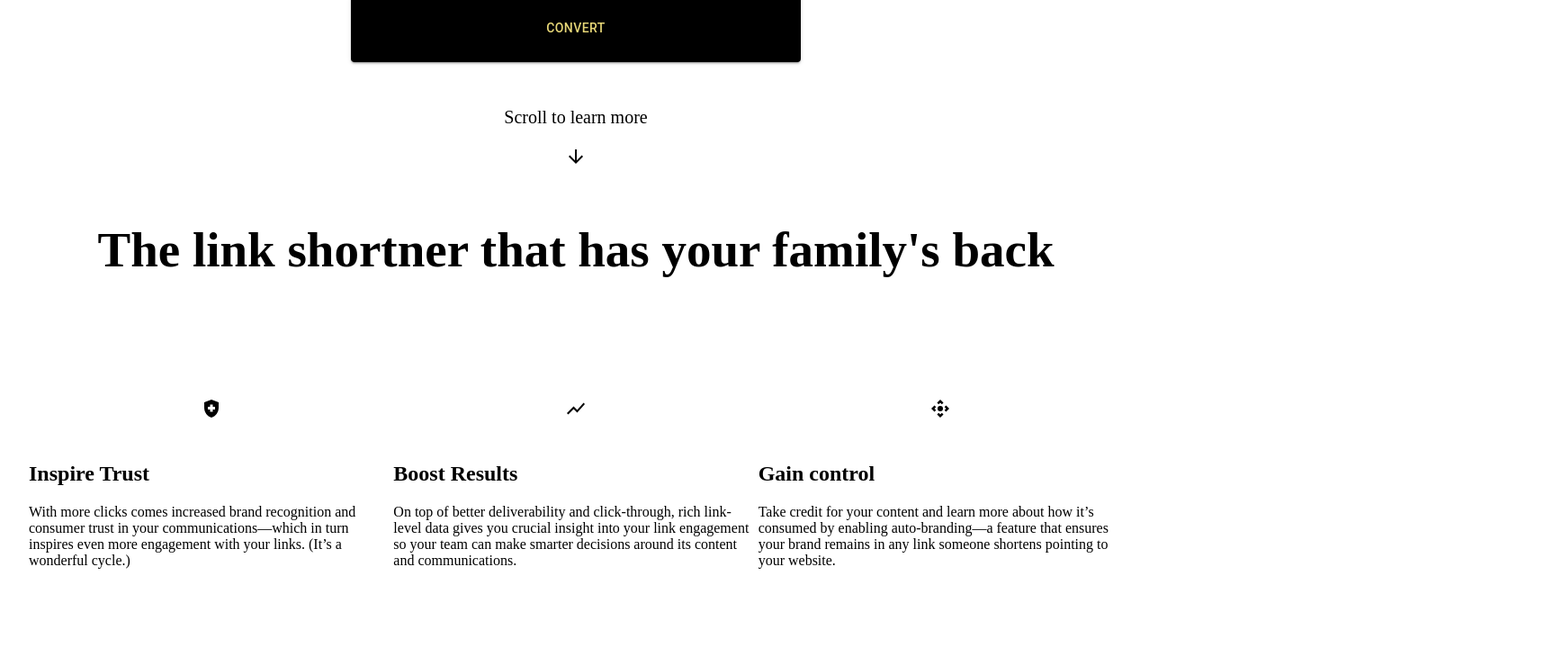
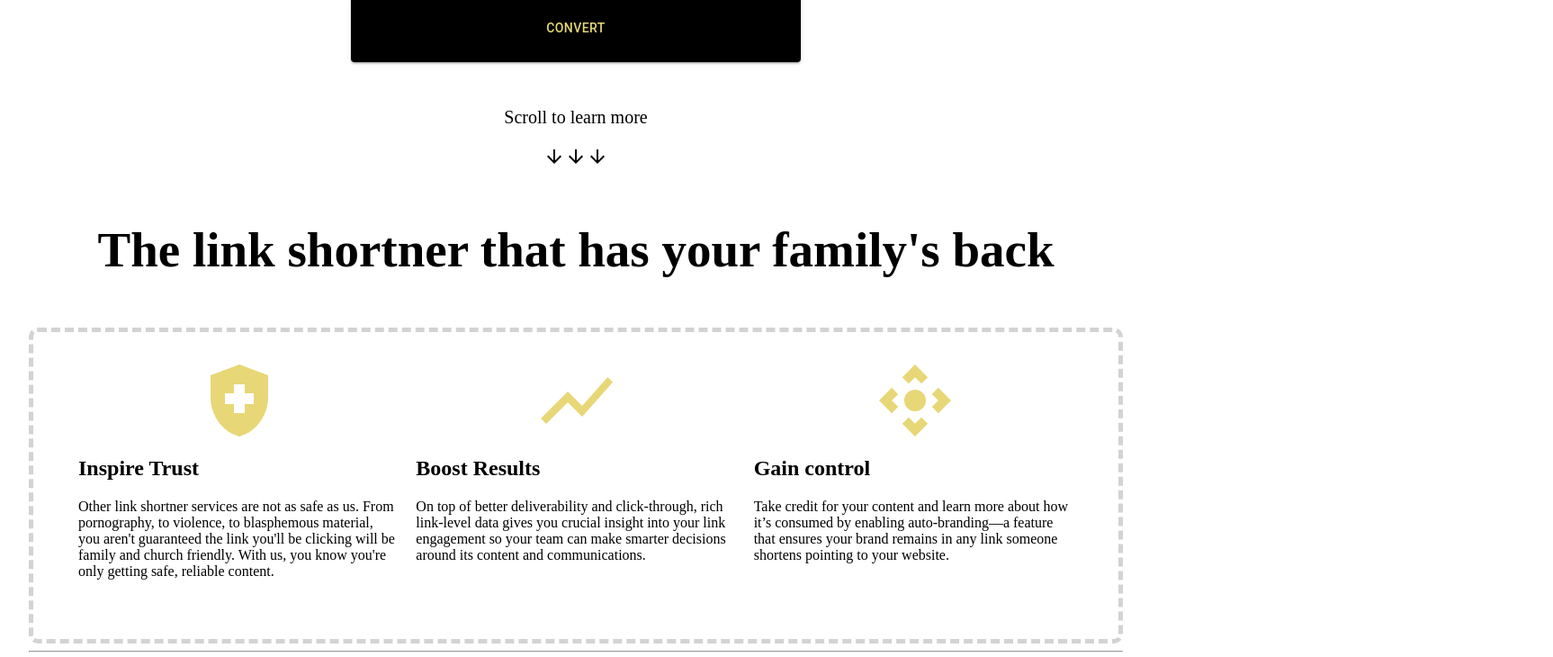
Before and after one commit to infiniteoo/LDSchur.ch, a React (Create React App) app in the folder client/: page / in a window 1280 px wide. Shown: the part 510-1240 px from the top of the page at 90% size, 1726 px wide, since content can reach past the window. Before the commit the page ends 1166 px from the top, so only its background shows below. Built offline with nearby package versions, Linux system fonts and the light colour scheme; a web font is replaced by a local one.

Commit message:
snackbar appears when user clicks copy to clipboard

```diff
--- a/client/src/components/middleSplash/Middle.js
+++ b/client/src/components/middleSplash/Middle.js
@@ -22,12 +22,19 @@ const useStyles = makeStyles({
     display: "grid",
     gridTemplateColumns: "repeat(3, 1fr)",
     fontFamily: ["Georama"],
+    gap: "20px",
+    border: "5px dashed lightgrey",
+    borderRadius: "10px",
+    padding: "50px",
   },
   icons: {
-    fontSize: "7rem !important",
+    /* fontSize: "5rem !important", */
+    transform: "scale(4)",
     textAlign: "center",
     justifyContent: "center",
     alignItems: "center",
+    color: "#E7D777",
+    padding: "20px",
   },
 });
 
@@ -37,6 +44,8 @@ export default function Middle() {
     <>
       <div className={classes.scroll}>
         <p>Scroll to learn more</p>
+        <ArrowDownward />
+        <ArrowDownward />
         <ArrowDownward />
       </div>
       <div className={classes.middle}>
@@ -51,9 +60,7 @@ export default function Middle() {
           </div>
           <h2>Inspire Trust</h2>
           <p>
-            With more clicks comes increased brand recognition and consumer
-            trust in your communications—which in turn inspires even more
-            engagement with your links. (It’s a wonderful cycle.)
+            Other link shortner services are not as safe as us. From pornography, to violence, to blasphemous material, you aren't guaranteed the link you'll be clicking will be family and church friendly.  With us, you know you're only getting safe, reliable content.
           </p>
         </div>
         <div>
@@ -80,6 +87,7 @@ export default function Middle() {
           </p>
         </div>
       </div>
+      <hr />
     </>
   );
 }
--- a/client/src/components/pages/Search.js
+++ b/client/src/components/pages/Search.js
@@ -13,6 +13,11 @@ const useStyles = makeStyles({
   jumbotron: {
     display: "flex",
     marginBottom: "50px",
+  },
+  "@media (max-width: 780px)": {
+    jumbotron: {
+      display: "block",
+    },
   },
 });
 
@@ -32,12 +37,10 @@ const Search = () => {
           <Header />
           <Logo />
         </div>
-
         <SearchBar
           urlToConvert={urlToConvert}
           setUrlToConvert={setUrlToConvert}
         />
-
         <SearchButton
           shortURL={shortURL}
           urlToConvert={urlToConvert}
--- a/client/src/components/result/Result.js
+++ b/client/src/components/result/Result.js
@@ -6,10 +6,30 @@ import CardActions from "@material-ui/core/CardActions";
 import { Grid } from "@material-ui/core";
 import ContentCopyIcon from "@mui/icons-material/ContentCopy";
 import { CopyToClipboard } from "react-copy-to-clipboard";
+import Snackbar from "@mui/material/Snackbar";
+import MuiAlert from "@mui/material/Alert";
+import React, { useState } from "react";
+import Stack from "@mui/material/Stack";
 
 const Result = (props) => {
+  const Alert = React.forwardRef(function Alert(props, ref) {
+    return <MuiAlert elevation={6} ref={ref} variant="filled" {...props} />;
+  });
+
+  const [open, setOpen] = useState(false);
+
+  const handleClick = () => {
+    setOpen(true);
+  };
+
+  const handleClose = (event, reason) => {
+    if (reason === "clickaway") {
+      return;
+    }
+    setOpen(false);
+  };
+
   return (
-
     <Grid container justifyContent="center">
       <Grid item /*  xl={2} lg={2} md={2} sm={4} xs={6} */>
         <Card style={{ width: "100%", marginTop: "50px", padding: "20px" }}>
@@ -20,21 +40,38 @@ const Result = (props) => {
           </CardContent>
           <CardActions>
             <Grid container justifyContent="center">
-                <CopyToClipboard
-                  text={props.shortURL}
-                  onChange={() => console.log("copied to clipboard")}
+              <Stack spacing={2} sx={{ width: "100%" }}>
+                <Snackbar
+                  open={open}
+                  autoHideDuration={6000}
+                  onClose={handleClose}
                 >
-                  <Button size="small">
+                  <Alert
+                    onClose={handleClose}
+                    severity="success"
+                    sx={{ width: "100%" }}
+                  >
+                    Link copied to clipboard!
+                  </Alert>
+                </Snackbar>
+                <CopyToClipboard text={props.shortURL}>
+                  <Button
+                    size="small"
+                    onClick={() => {
+                      handleClick();
+                      console.log(open);
+                    }}
+                  >
                     <ContentCopyIcon />
                     Copy to Clipboard
                   </Button>
                 </CopyToClipboard>
+              </Stack>
             </Grid>
           </CardActions>
         </Card>
       </Grid>
     </Grid>
-
   );
 };
 
```
Lines whose indentation alone changed are shown as unchanged.
